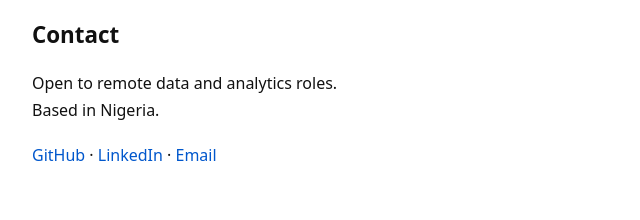
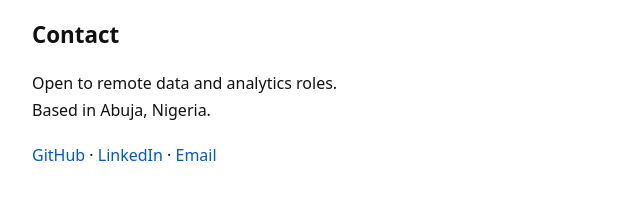
Before and after one commit to MannyU94/MannyU94.github.io, a plain HTML site: page index.html in a window 1280 px wide. Shown: the part 1061-1281 px from the top of the page, 178-818 px from the left. Drawn offline with Linux system fonts and the light colour scheme.

Commit message:
Update index.html

```diff
--- a/index.html
+++ b/index.html
@@ -136,7 +136,7 @@
 
   <p>
     Open to remote data and analytics roles.<br/>
-    Based in Nigeria.
+    Based in Abuja, Nigeria.
   </p>
 
   <p>
```
